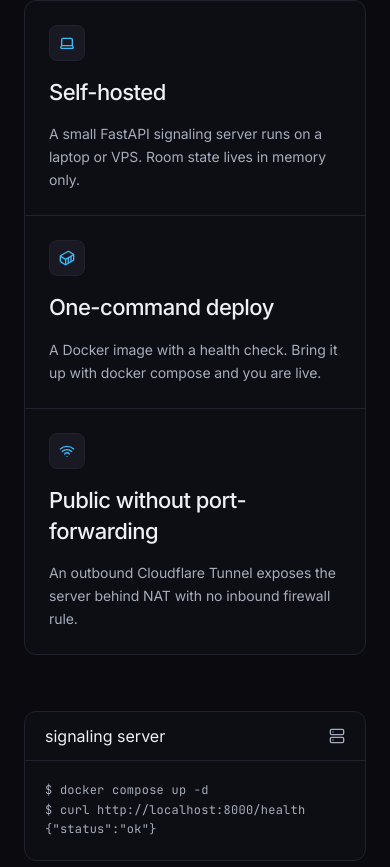
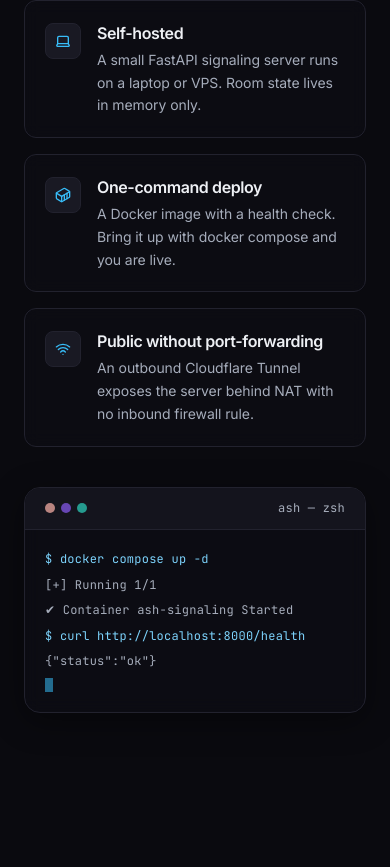
Before and after one commit to devansharora18/ash, a React (Vite) app in the folder apps/landing/: page / in a window 390 px wide. Shown: the part 6677-7544 px from the top of the page. Built offline with nearby package versions, Linux system fonts and the light colour scheme.

Commit message:
feat: improve deploy section ui

```diff
--- /dev/null
+++ b/apps/landing/src/components/deploy_terminal.tsx
@@ -0,0 +1,54 @@
+import { useInView } from 'framer-motion'
+import { useEffect, useRef, useState } from 'react'
+
+const LINES: Array<{ text: string; cmd: boolean }> = [
+  { text: '$ docker compose up -d', cmd: true },
+  { text: '[+] Running 1/1', cmd: false },
+  { text: ' ✔ Container ash-signaling  Started', cmd: false },
+  { text: '$ curl http://localhost:8000/health', cmd: true },
+  { text: '{"status":"ok"}', cmd: false },
+]
+
+function DeployTerminal() {
+  const ref = useRef<HTMLDivElement>(null)
+  const inView = useInView(ref, { once: true, margin: '-80px' })
+  const [visible, setVisible] = useState(0)
+
+  useEffect(() => {
+    if (!inView) return
+    let count = 0
+    const timer = setInterval(() => {
+      count += 1
+      setVisible(count)
+      if (count >= LINES.length) clearInterval(timer)
+    }, 480)
+    return () => clearInterval(timer)
+  }, [inView])
+
+  return (
+    <div
+      ref={ref}
+      className="overflow-hidden rounded-2xl border border-surface-container-high bg-surface-container-lowest/80 shadow-[0_8px_32px] shadow-black/40 backdrop-blur-sm"
+    >
+      <div className="flex items-center justify-between border-b border-surface-container-high bg-surface-container-low px-5 py-3">
+        <div className="flex items-center gap-1.5">
+          <span className="h-2.5 w-2.5 rounded-full bg-error/70" />
+          <span className="h-2.5 w-2.5 rounded-full bg-secondary-container/70" />
+          <span className="h-2.5 w-2.5 rounded-full bg-teal/70" />
+        </div>
+        <span className="font-mono text-code-inline text-on-surface-variant">ash — zsh</span>
+      </div>
+
+      <div className="flex min-h-[168px] flex-col justify-center gap-1.5 p-5 font-mono text-code-inline leading-relaxed">
+        {LINES.slice(0, visible).map((line, index) => (
+          <div key={index} className={line.cmd ? 'text-primary' : 'text-on-surface-variant'}>
+            {line.text}
+          </div>
+        ))}
+        <span className="h-3.5 w-2 animate-pulse bg-primary-container" />
+      </div>
+    </div>
+  )
+}
+
+export default DeployTerminal
--- a/apps/landing/src/components/section_deploy.tsx
+++ b/apps/landing/src/components/section_deploy.tsx
@@ -1,6 +1,7 @@
 import { motion } from 'framer-motion'
-import { Container, Laptop, Server, Wifi } from 'lucide-react'
+import { Container, Laptop, Wifi } from 'lucide-react'
 
+import DeployTerminal from './deploy_terminal'
 import { staggerContainer, staggerItem } from '../lib/anim'
 import SectionShell from './section_shell'
 
@@ -29,56 +30,46 @@ function Deploy() {
       eyebrow="Self-host"
       title="Infrastructure you control."
       lead="No managed backend required. The entire coordination layer is a boring, single-process server you can run anywhere and tear down on a whim."
+      width="wide"
     >
+      <div className="grid items-center gap-10 lg:grid-cols-2 lg:gap-16">
         <motion.div
           variants={staggerContainer}
           initial="hidden"
           whileInView="visible"
           viewport={{ once: true, margin: '-80px' }}
-        className="grid gap-px overflow-hidden rounded-xl border border-surface-container-high bg-surface-container-high md:grid-cols-3"
+          className="flex flex-col gap-4"
         >
           {targets.map(({ icon: Icon, title, body }) => (
             <motion.div
               key={title}
               variants={staggerItem}
-            className="flex flex-col gap-4 bg-surface-container-lowest p-6"
+              className="flex items-start gap-4 rounded-xl border border-surface-container-high bg-surface-container-lowest/70 p-5 backdrop-blur-sm"
             >
-            <div className="flex h-9 w-9 items-center justify-center rounded-lg border border-surface-container-high bg-surface-container">
+              <div className="mt-0.5 flex h-9 w-9 shrink-0 items-center justify-center rounded-lg border border-surface-container-high bg-surface-container">
                 <Icon className="h-4 w-4 text-primary-container" />
               </div>
-            <h3 className="font-sans text-headline-md font-medium tracking-tight text-on-surface">
+              <div>
+                <h3 className="font-sans text-headline-sm font-semibold tracking-tight text-on-surface">
                   {title}
                 </h3>
-            <p className="font-sans text-body-sm leading-relaxed text-on-surface-variant">
+                <p className="mt-1 font-sans text-body-sm leading-relaxed text-on-surface-variant">
                   {body}
                 </p>
+              </div>
             </motion.div>
           ))}
         </motion.div>
 
         <motion.div
-        variants={staggerContainer}
+          variants={staggerItem}
           initial="hidden"
           whileInView="visible"
           viewport={{ once: true, margin: '-80px' }}
-        className="rounded-xl border border-surface-container-high bg-surface-container-lowest"
         >
-        <motion.div
-          variants={staggerItem}
-          className="flex items-center justify-between border-b border-surface-container-high px-5 py-3"
-        >
-          <span className="font-sans text-body-sm-medium text-on-surface">signaling server</span>
-          <Server className="h-4 w-4 text-on-surface-variant" />
+          <DeployTerminal />
         </motion.div>
-        <motion.pre
-          variants={staggerItem}
-          className="overflow-x-auto p-5 font-mono text-code-inline leading-relaxed text-on-surface-variant"
-        >
-{`$ docker compose up -d
-$ curl http://localhost:8000/health
-{"status":"ok"}`}
-        </motion.pre>
-      </motion.div>
+      </div>
     </SectionShell>
   )
 }
```
Lines whose indentation alone changed are shown as unchanged.
